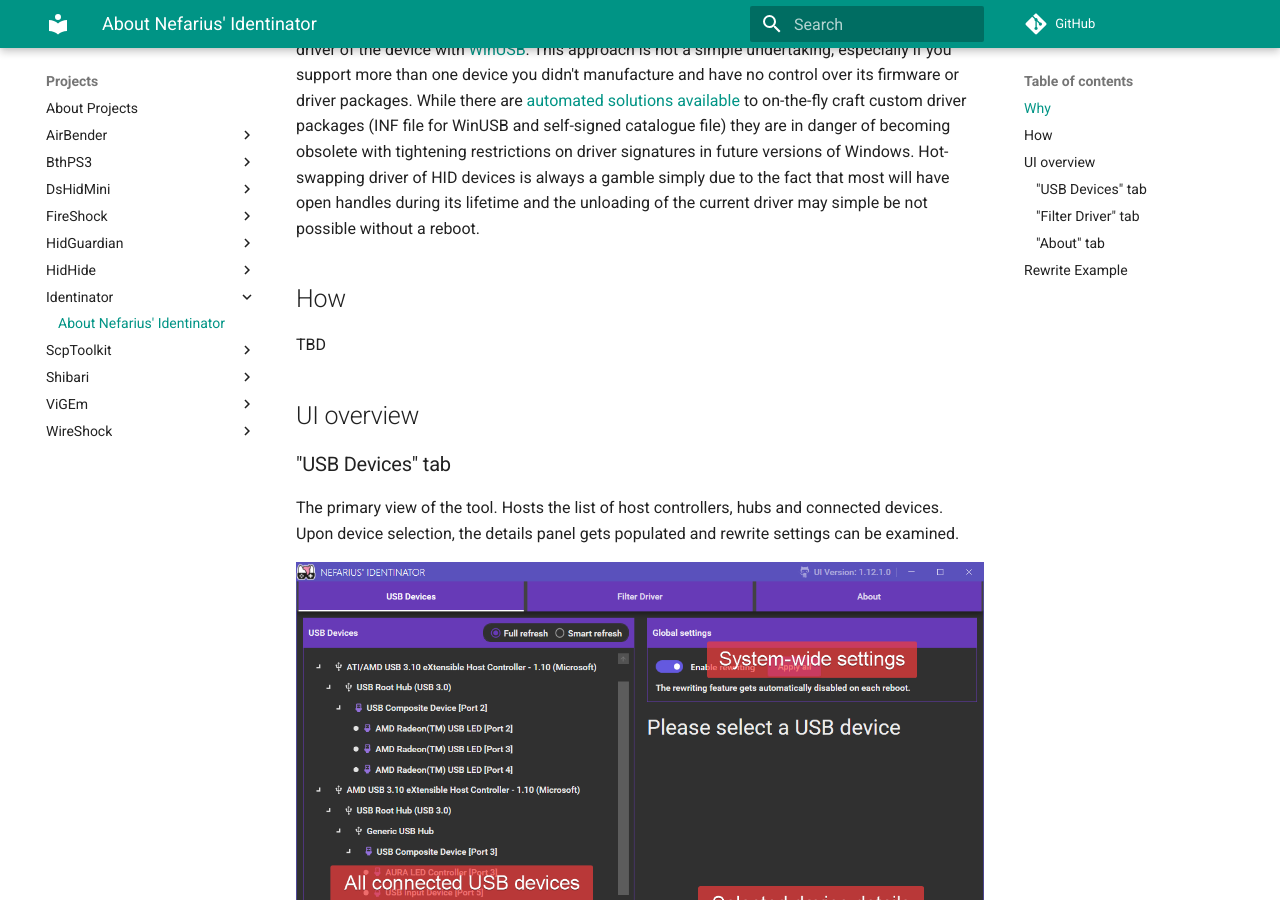
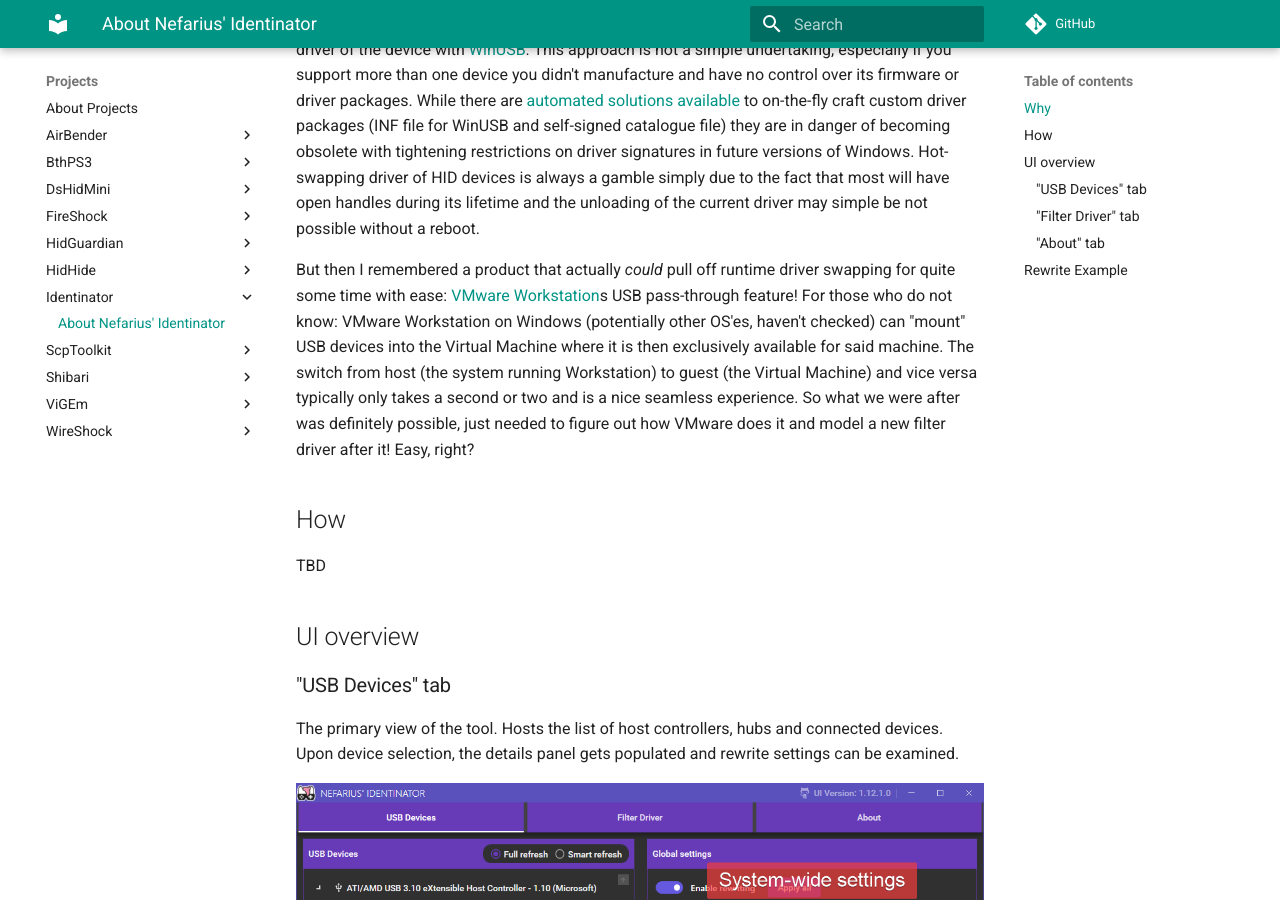
Before and after one commit to nefarius/ViGEm.github.io, an MkDocs documentation site: the page built from docs/projects/Identinator/index.md, in a window 1280 px wide and 900 px high, scrolled down 926 px. Built offline with MkDocs 1.6.1 and Material for MkDocs 9.7.7, drawn with Linux system fonts in a browser that asks for light colours; comment, search, counter and statistics services are not loaded.

Commit message:
Added another paragraph

```diff
--- a/docs/projects/Identinator/index.md
+++ b/docs/projects/Identinator/index.md
@@ -13,6 +13,8 @@
 ## Why
 
 While working on the [new DS4Windows fork](https://github.com/CircumSpector/DS4Windows) with a team of volunteer developers we brainstormed about various ideas on how to make the issue of device hiding a more smooth and less error-prone experience. Yes, we've got [HidHide](https://github.com/ViGEm/HidHide) integration but that project has its own weaknesses (simply due to how device stacks operate in Windows) which can't really be addressed unless you consider a serious redesign or extension of the existing design. We were reminded on how [SCP](https://github.com/nefarius/ScpToolkit/) shipped around that: by brute-force just completely replacing the function driver of the device with [WinUSB](https://docs.microsoft.com/en-us/windows-hardware/drivers/usbcon/winusb). This approach is not a simple undertaking, especially if you support more than one device you didn't manufacture and have no control over its firmware or driver packages. While there are [automated solutions available](https://github.com/pbatard/libwdi) to on-the-fly craft custom driver packages (INF file for WinUSB and self-signed catalogue file) they are in danger of becoming obsolete with tightening restrictions on driver signatures in future versions of Windows. Hot-swapping driver of HID devices is always a gamble simply due to the fact that most will have open handles during its lifetime and the unloading of the current driver may simple be not possible without a reboot.
+
+But then I remembered a product that actually *could* pull off runtime driver swapping for quite some time with ease: [VMware Workstation](https://www.vmware.com/products/workstation-pro.html)s USB pass-through feature! For those who do not know: VMware Workstation on Windows (potentially other OS'es, haven't checked) can "mount" USB devices into the Virtual Machine where it is then exclusively available for said machine. The switch from host (the system running Workstation) to guest (the Virtual Machine) and vice versa typically only takes a second or two and is a nice seamless experience. So what we were after was definitely possible, just needed to figure out how VMware does it and model a new filter driver after it! Easy, right?
 
 ## How
 
```
